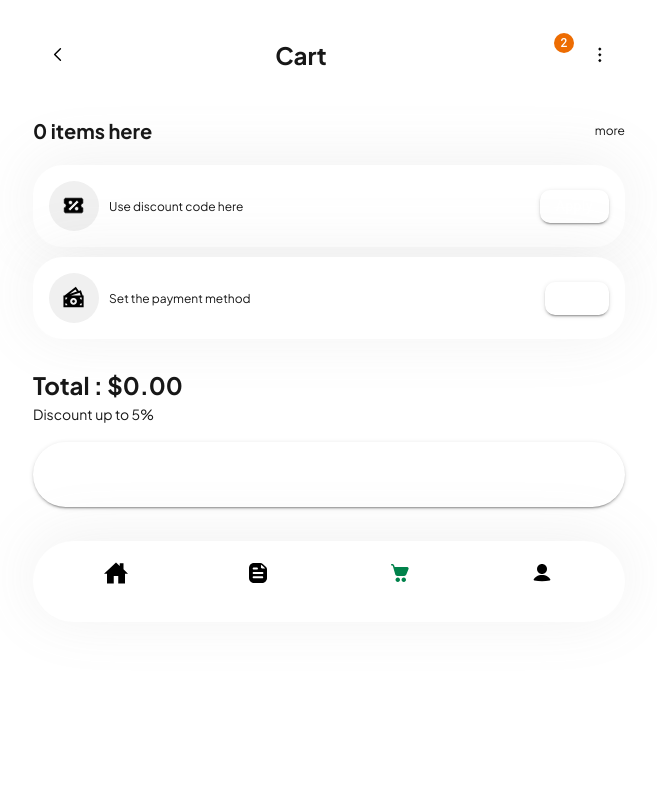
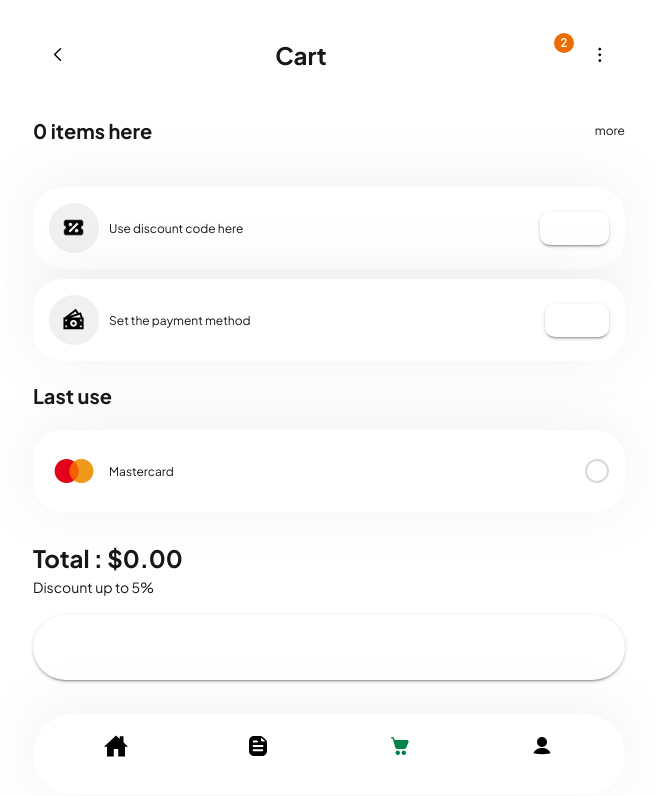
Before and after one commit to sobol4156/grofresh, a Next.js app: page /cart in a window 1280 px wide. Shown: the top 796 px of the page, without its empty margins (311-968 px from the left). Built offline with nearby package versions, Linux system fonts and the light colour scheme; some icons are missing.

Commit message:
feat: add Checkbox, PaymentCard

```diff
--- a/src/pages/cart/index.tsx
+++ b/src/pages/cart/index.tsx
@@ -1,4 +1,3 @@
-import BottomNavBar from "@/widgets/bottom-nav-bar";
 import CartList from "@/widgets/cart-list";
 
 export default function Cart() {
@@ -6,8 +5,6 @@ export default function Cart() {
     <div className="mt-[38px]">
       <div className="container">
         <CartList />
-
-        <BottomNavBar className='mt-2.5' />
       </div>
     </div>
   )
--- a/src/shared/ui/ActionOfferCard/ActionOfferCard.tsx
+++ b/src/shared/ui/ActionOfferCard/ActionOfferCard.tsx
@@ -1,10 +1,10 @@
-import { ReactNode } from "react";
+import { ReactNode, useState } from "react";
 import Button from "../Button";
 
 interface ActionOfferCardProps {
   text: string;
   type: 'set-payment' | 'apply-discount';
-  onClick: () => void;
+  onClick?: () => void;
 }
 
 const ACTION_CONFIG: Record<
@@ -32,7 +32,24 @@ const ACTION_CONFIG: Record<
 };
 
 export default function ActionOfferCard({ text, type, onClick }: ActionOfferCardProps) {
+  const [isApplied, setIsApplied] = useState(false);
   const { icon, buttonLabel } = ACTION_CONFIG[type];
+
+  const isDisabled = type === "apply-discount" && isApplied;
+
+  const handleClick = () => {
+    if (type === 'apply-discount') {
+      applyDiscountLogic();
+      return
+    }
+
+    if (onClick) onClick();
+  };
+
+  const applyDiscountLogic = () => {
+    setIsApplied(true)
+  };
+
 
   return (
     <div className="shadow bg-white p-4 rounded-[30px] flex items-center">
@@ -43,17 +60,21 @@ export default function ActionOfferCard({ text, type, onClick }: ActionOfferCard
 
       <span className="small-regular ml-2.5">{text}</span>
 
-      <Button sx={{
-        marginLeft: 'auto',
-        textTransform: 'none',
-        borderRadius: '10px',
-        color: 'white',
-        backgroundColor: 'var(--color-green-500)',
-        '&:hover': { backgroundColor: 'var(--color-green-400)' },
-      }}
-        onClick={onClick}
+      <Button
+        disabled={isDisabled}
+        sx={{
+          marginLeft: 'auto',
+          textTransform: 'none',
+          borderRadius: '10px',
+          color: 'white',
+          background: 'var(--color-green-500)',
+          '&:hover': {
+            backgroundColor: 'var(--color-green-400)',
+          },
+        }}
+        onClick={handleClick}
       >
-        {buttonLabel}
+        {isApplied ? "Applied" : buttonLabel}
       </Button>
     </div>
 
--- a/src/shared/ui/Button/Button.tsx
+++ b/src/shared/ui/Button/Button.tsx
@@ -1,5 +1,5 @@
 import { ButtonHTMLAttributes, ReactNode } from "react";
-import { Button as ButtonMui, SxProps, Theme, ButtonProps as MuiButtonProps  } from "@mui/material";
+import { Button as ButtonMui, SxProps, Theme, ButtonProps as MuiButtonProps } from "@mui/material";
 
 interface Props extends ButtonHTMLAttributes<HTMLButtonElement> {
   children: ReactNode;
@@ -9,12 +9,12 @@ interface Props extends ButtonHTMLAttributes<HTMLButtonElement> {
   onClick?: () => void
 }
 
-export default function Button({ children, variant = 'contained', sx, color, onClick }: Props) {
+export default function Button({ children, variant = 'contained', sx, onClick, ...props }: Props) {
 
   const defaultSx: SxProps<Theme> = {
     height: '33px',
     ...sx
   };
 
-  return <ButtonMui variant={variant} color={color} sx={defaultSx} onClick={onClick}>{children}</ButtonMui>
+  return <ButtonMui variant={variant} sx={defaultSx} onClick={onClick} {...props}>{children}</ButtonMui>
 }
--- /dev/null
+++ b/src/shared/ui/Checkbox/Checkbox.tsx
@@ -0,0 +1,52 @@
+import { Checkbox as CheckboxMui, SxProps, Theme } from "@mui/material";
+import CheckIcon from '@mui/icons-material/Check';
+
+interface CheckboxProps {
+  sx?: SxProps<Theme>;
+}
+
+export default function Checkbox({ sx }: CheckboxProps) {
+  const defaultSx: SxProps<Theme> = {
+    padding: 0,
+    ...sx,
+  };
+
+  return (
+    <CheckboxMui
+      sx={defaultSx}
+      disableRipple
+      icon={
+        <span
+          style={{
+            width: 24,
+            height: 24,
+            borderRadius: "50%",
+            border: "2px solid #D9D9D9",
+            display: "inline-block",
+          }}
+        />
+      }
+      checkedIcon={
+        <span
+          style={{
+            width: 24,
+            height: 24,
+            borderRadius: "50%",
+            backgroundColor: "black",
+            display: "inline-block",
+            position: "relative",
+          }}
+        >
+          <CheckIcon sx={{
+            fontSize: 18,
+            position: 'absolute',
+            top: "50%",
+            left: "50%",
+            transform: "translate(-50%, -50%)",
+            fill: "white",
+          }} />
+        </span>
+      }
+    />
+  );
+}
--- /dev/null
+++ b/src/shared/ui/Checkbox/index.ts
@@ -0,0 +1 @@
+export { default } from './Checkbox'
--- /dev/null
+++ b/src/shared/ui/PaymentCard/PaymentCard.tsx
@@ -0,0 +1,17 @@
+import Image from "next/image";
+import Checkbox from "../Checkbox";
+
+export default function PaymentCard() {
+  return (
+    <div className="shadow bg-white p-4 rounded-[30px] flex items-center">
+
+      <div className="rounded-full flex justify-center items-center">
+        <Image src={'/images/payments/master-card.png'} width={50} height={50} alt="payment-method" />
+      </div>
+
+      <span className="small-regular ml-2.5">Mastercard</span>
+
+      <Checkbox sx={{marginLeft: 'auto'}}/>
+    </div>
+  )
+}
--- /dev/null
+++ b/src/shared/ui/PaymentCard/index.ts
@@ -0,0 +1 @@
+export { default } from './PaymentCard'
--- a/src/widgets/cart-list/CartList.tsx
+++ b/src/widgets/cart-list/CartList.tsx
@@ -4,10 +4,14 @@ import { allPriceCart, selectedCartQuantity, selectedCartItems, selectedCartCoun
 import { ProductCart } from "@/entities/product";
 import Button from "@/shared/ui/Button";
 import ActionOfferCard from "@/shared/ui/ActionOfferCard";
+import { useRouter } from "next/router";
+import BottomNavBar from "@/widgets/bottom-nav-bar";
+import PaymentCard from "@/shared/ui/PaymentCard";
 
 const showDefaultItems = 3
 
 export default function CartList() {
+  const router = useRouter()
   const [isAll, isAllSet] = useState(false)
 
   const cartItems = useAppSelector(selectedCartItems)
@@ -16,7 +20,7 @@ export default function CartList() {
   const allPrice = useAppSelector(allPriceCart)
 
   return (
-    <div className="flex flex-col">
+    <div className="flex flex-col pb-[33px]">
 
       <div className="flex justify-between items-center">
         <h4 className="h4-bold">{cartTotalQuantity} items here</h4>
@@ -48,12 +52,23 @@ export default function CartList() {
 
       {
         true && (
-          <div className="flex flex-col gap-2.5">
-            <ActionOfferCard type="apply-discount" text='Use discount code here' onClick={() => {}}/>
-            <ActionOfferCard type="set-payment" text='Set the payment method' onClick={() => {}}/>
+
+          <div className="flex flex-col gap-[22px]">
+            <div className="flex flex-col gap-2.5 mt-[22px]">
+              <ActionOfferCard type="apply-discount" text='Use discount code here' />
+              <ActionOfferCard type="set-payment" text='Set the payment method' onClick={() => router.push('/')} />
+            </div>
+
+            <div className="flex flex-col gap-[22px]">
+              <p className="h4-bold">Last use</p>
+
+              <PaymentCard />
+            </div>
           </div>
         )
       }
+
+
 
       <div className="mt-[7px] py-6">
         <div className="flex flex-col gap-[5px]">
@@ -76,6 +91,9 @@ export default function CartList() {
           </span>
         </Button>
       </div>
+
+      <BottomNavBar className='mt-2.5' />
+
     </div>
   )
 }
```
Also changed, not shown: public/images/payments/master-card.png (added).
